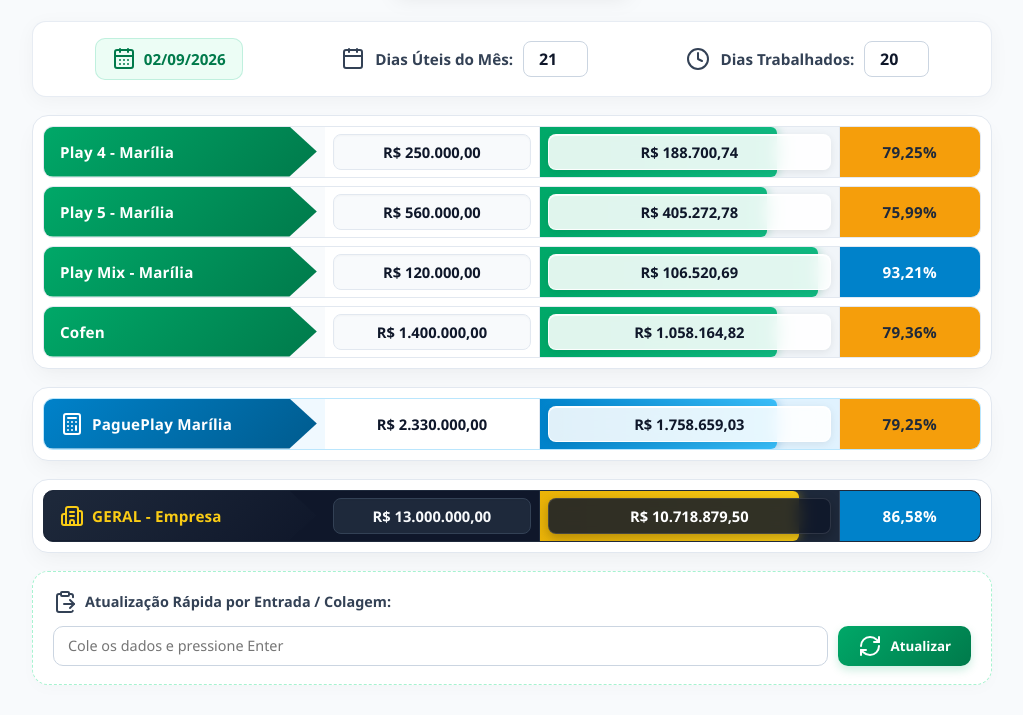
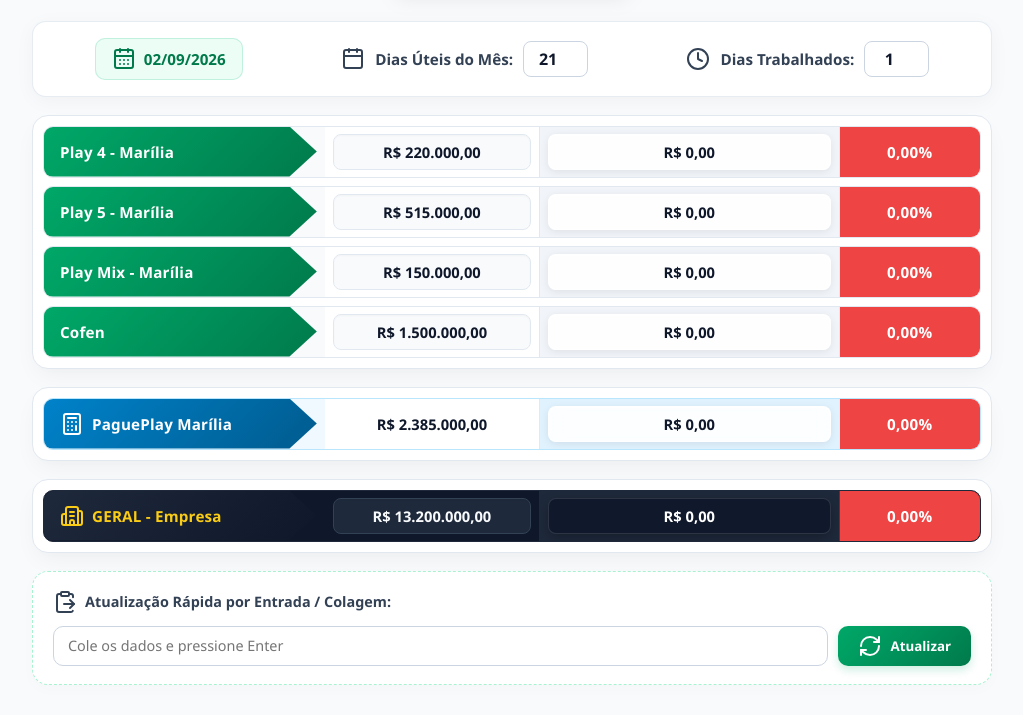
Before and after one commit to robsonroberto0112-coder/Paniel-de-Recbimento-Pagueplay, a plain HTML site: page index.html in a window 1280 px wide. Shown: the part 211-926 px from the top of the page, without its empty margins (128-1151 px from the left). Drawn offline with nearby package versions, Linux system fonts and the light colour scheme.

Commit message:
Update index.html

```diff
--- a/index.html
+++ b/index.html
@@ -4,7 +4,6 @@
     <meta charset="UTF-8" />
     <meta name="viewport" content="width=device-width, initial-scale=1.0" />
     <title>Dashboard Interativo de Metas - PaguePlay</title>
-    <!-- Ícones Lucide -->
     <script src="https://unpkg.com/lucide@latest"></script>
     <style>
       :root {
@@ -439,7 +438,6 @@
     </style>
   </head>
   <body>
-    <!-- Logo PaguePlay -->
     <div class="header-logo">
       <img
         src="https://pagueplay.com.br/build/images/logo-pagueplay.svg"
@@ -448,7 +446,6 @@
     </div>
 
     <div class="dashboard-wrapper">
-      <!-- Painel de Data e Dias Úteis -->
       <div class="days-panel">
         <div class="date-badge">
           <i data-lucide="calendar-days"></i>
@@ -471,23 +468,19 @@
           <input
             type="number"
             id="worked-days-input"
-            value="20"
+            value="1"
             min="1"
             onchange="recalculateAll()"
           />
         </div>
       </div>
 
-      <!-- Bloco 1: Os 4 Setores Editáveis -->
       <div class="block-container" id="sectors-block"></div>
 
-      <!-- Bloco 2: Totalizador (PaguePlay Marília) -->
       <div class="block-container" id="total-block"></div>
 
-      <!-- Bloco 3: Geral Empresa -->
       <div class="block-container" id="geral-block"></div>
 
-      <!-- Bloco 4: Caixa de Colagem Rápida -->
       <div class="paste-box-container">
         <div class="paste-box-title">
           <i data-lucide="clipboard-paste"></i>
@@ -513,28 +506,28 @@
         {
           id: 0,
           label: "Play 4 - Marília",
-          target: 250000.0,
-          current: 188700.74,
+          target: 220000.0,
+          current: 0.0,
         },
         {
           id: 1,
           label: "Play 5 - Marília",
-          target: 560000.0,
-          current: 405272.78,
+          target: 515000.0,
+          current: 0.0,
         },
         {
           id: 2,
           label: "Play Mix - Marília",
-          target: 120000.0,
-          current: 106520.69,
+          target: 150000.0,
+          current: 0.0,
         },
-        { id: 3, label: "Cofen", target: 1400000.0, current: 1058164.82 },
+        { id: 3, label: "Cofen", target: 1500000.0, current: 0.0 },
       ];
 
       let geralData = {
         label: "GERAL - Empresa",
-        target: 13000000.0,
-        current: 10718879.5,
+        target: 13200000.0,
+        current: 0.0,
         icon: "building-2",
       };
 
```
